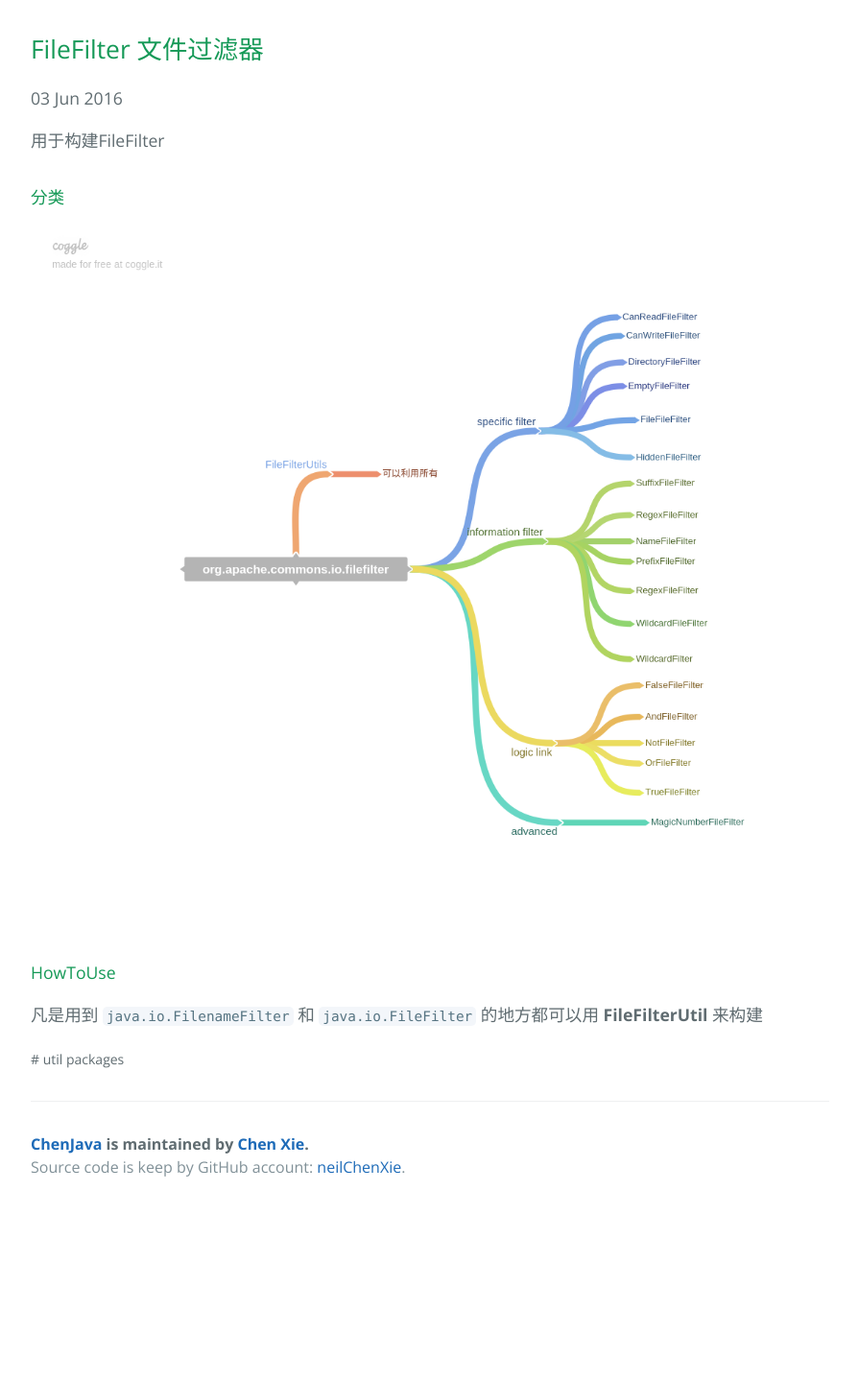
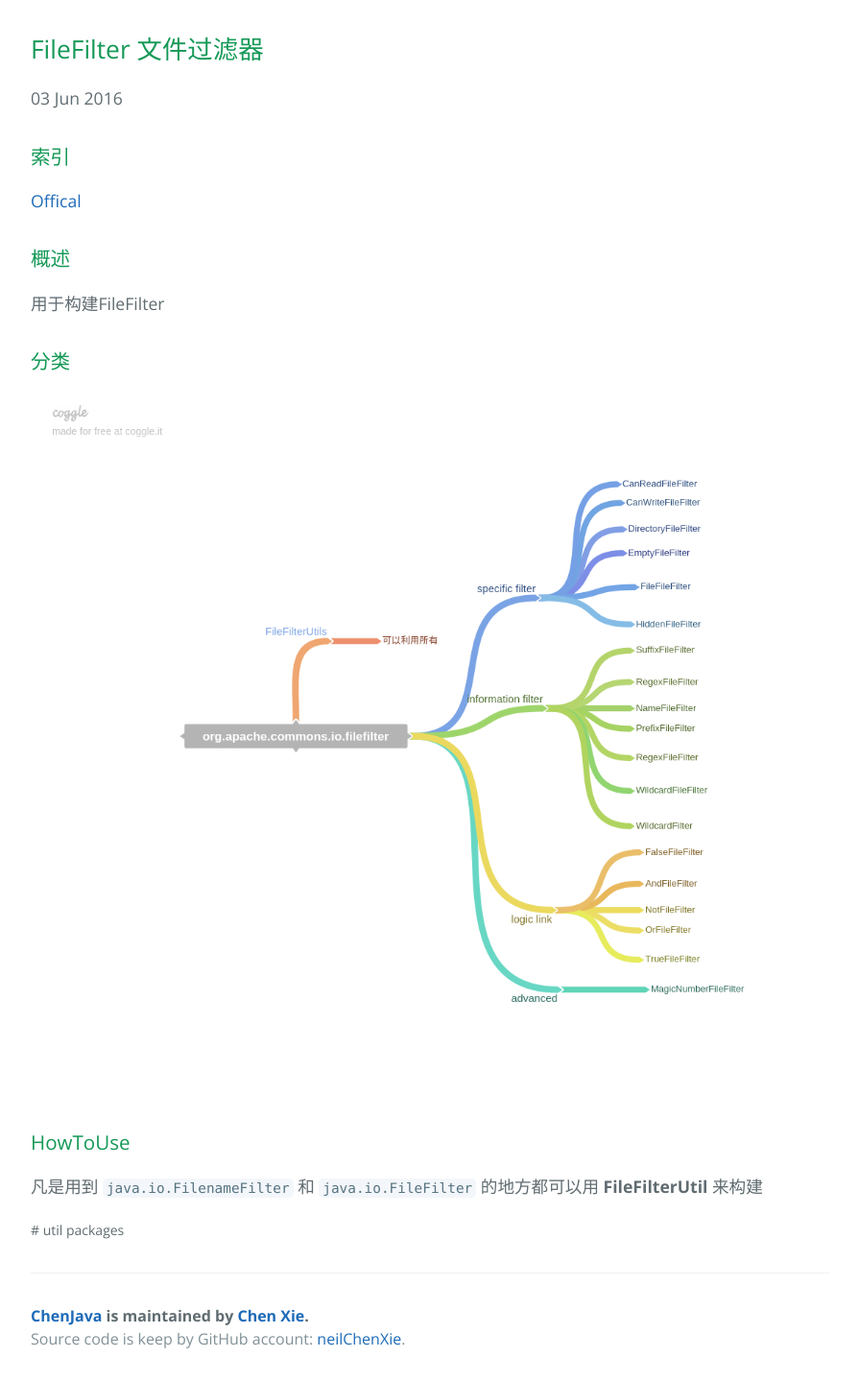
Before and after one commit to neilChenXie/ChenJava, a Jekyll site: the page built from _posts/packages/2016-06-03-common_io_filefilter.md, in a window 1280 px wide. Shown: the whole page at 96% size, without its empty margins (192-1087 px from the left). Built offline with Jekyll 4.4.1, drawn with Linux system fonts in a browser that asks for light colours; before the commit the page ends 1260 px from its top, so only the background shows below that.

Commit message:
modified:   _posts/packages/2016-06-03-common_io_filefilter.md

```diff
--- a/_posts/packages/2016-06-03-common_io_filefilter.md
+++ b/_posts/packages/2016-06-03-common_io_filefilter.md
@@ -7,13 +7,19 @@ category: Packages
 tags: [util, packages]
 ---
 
+### 索引
+
+[Offical](https://commons.apache.org/proper/commons-io/javadocs/api-release/)
+
+### 概述
+
 用于构建FileFilter
 
-#### 分类
+### 分类
 
 [![分类]({{ site.baseurl }}/img/packages/org_apache_commons_io_filefilter.png)]({{ site.baseurl }}/img/packages/org_apache_commons_io_filefilter.png)
 
-#### HowToUse
+### HowToUse
 
 凡是用到 `java.io.FilenameFilter` 和 `java.io.FileFilter` 的地方都可以用
  **FileFilterUtil** 来构建
```
